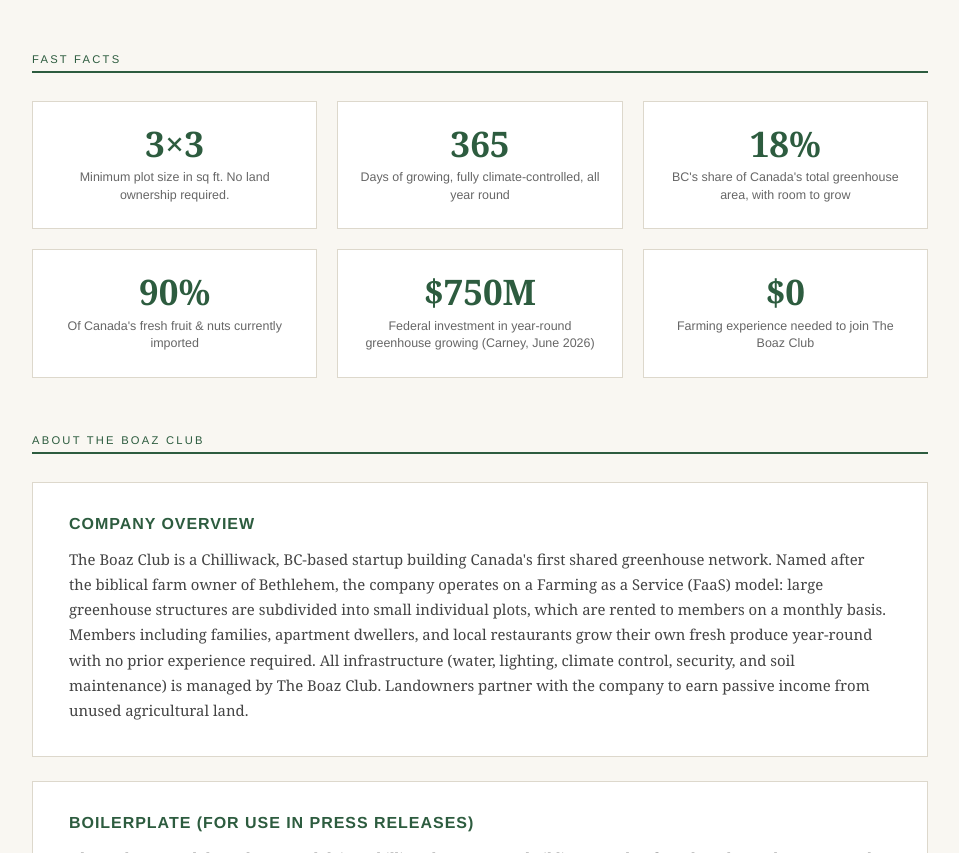
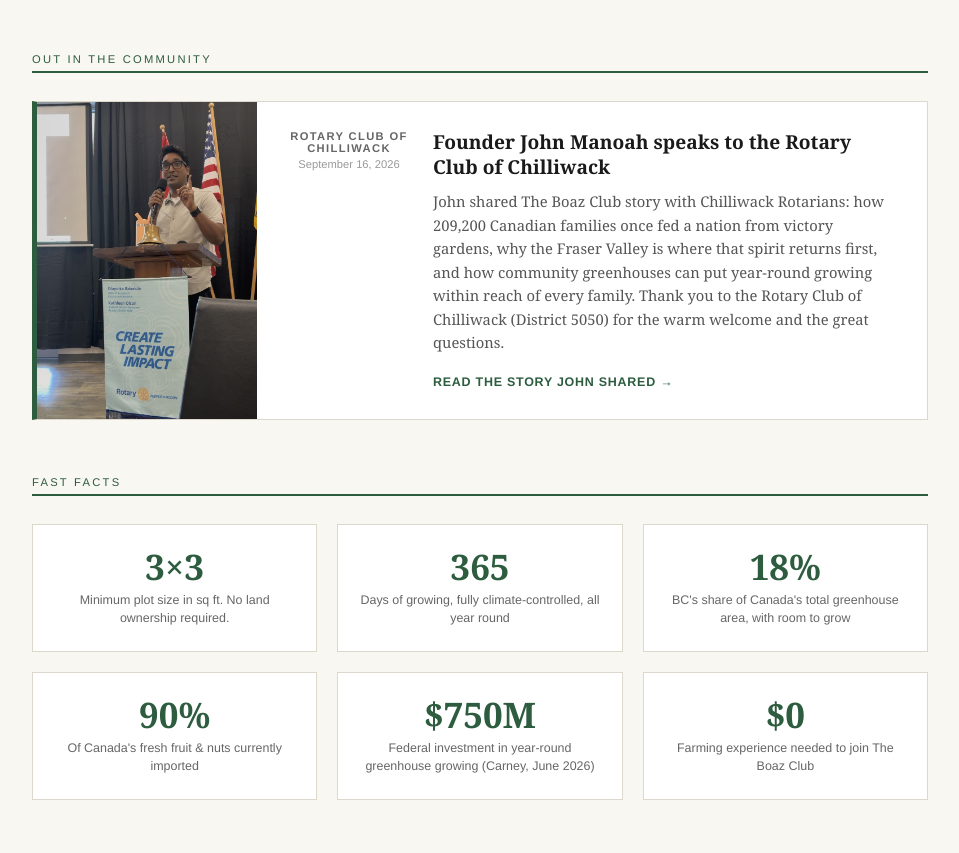
Before and after one commit to jms-1005/boaz-website, a plain HTML site: page press.html in a window 1280 px wide. Shown: the part 2008-2861 px from the top of the page, without its empty margins (160-1119 px from the left). Drawn offline with Linux system fonts and the light colour scheme.

Commit message:
Press: Out in the Community section with Rotary Club of Chilliwack talk (Sept 16)
Co-Authored-By: Claude Fable 5 <noreply@anthropic.com>
Claude-Session: https://claude.ai/code/session_01NC8VC6tPD4hE4zJjzWjw9x

```diff
--- a/press.html
+++ b/press.html
@@ -569,6 +569,27 @@
       </a>
     </div>
 
+    <!-- OUT IN THE COMMUNITY -->
+    <div class="section-label">Out in the Community</div>
+
+    <div class="news-card">
+      <img class="news-thumb"
+           src="rotary-2026.jpg"
+           style="object-position:center top;"
+           alt="The Boaz Club founder John Manoah speaking at the Rotary Club of Chilliwack, September 2026">
+      <div class="news-body">
+        <div class="outlet-badge">
+          <div class="outlet-name">Rotary Club of<br>Chilliwack</div>
+          <div class="outlet-date">September 16, 2026</div>
+        </div>
+        <div class="news-content">
+          <h3>Founder John Manoah speaks to the Rotary Club of Chilliwack</h3>
+          <p>John shared The Boaz Club story with Chilliwack Rotarians: how 209,200 Canadian families once fed a nation from victory gardens, why the Fraser Valley is where that spirit returns first, and how community greenhouses can put year-round growing within reach of every family. Thank you to the Rotary Club of Chilliwack (District 5050) for the warm welcome and the great questions.</p>
+          <a href="https://boaz.club/blog/victory-gardens.html">Read the story John shared →</a>
+        </div>
+      </div>
+    </div>
+
     <!-- FAST FACTS -->
     <div class="section-label">Fast Facts</div>
     <div class="facts-grid">
```
Also changed, not shown: rotary-2026.jpg (added).
